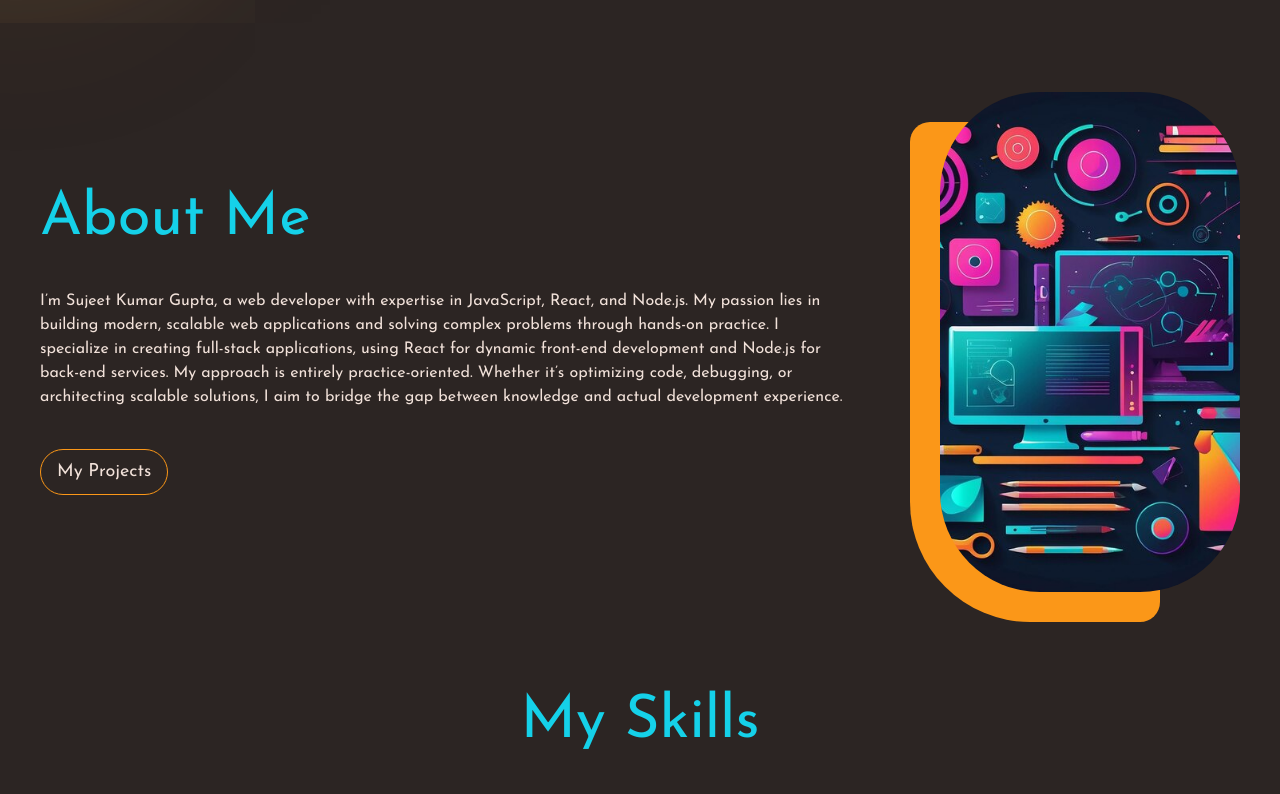
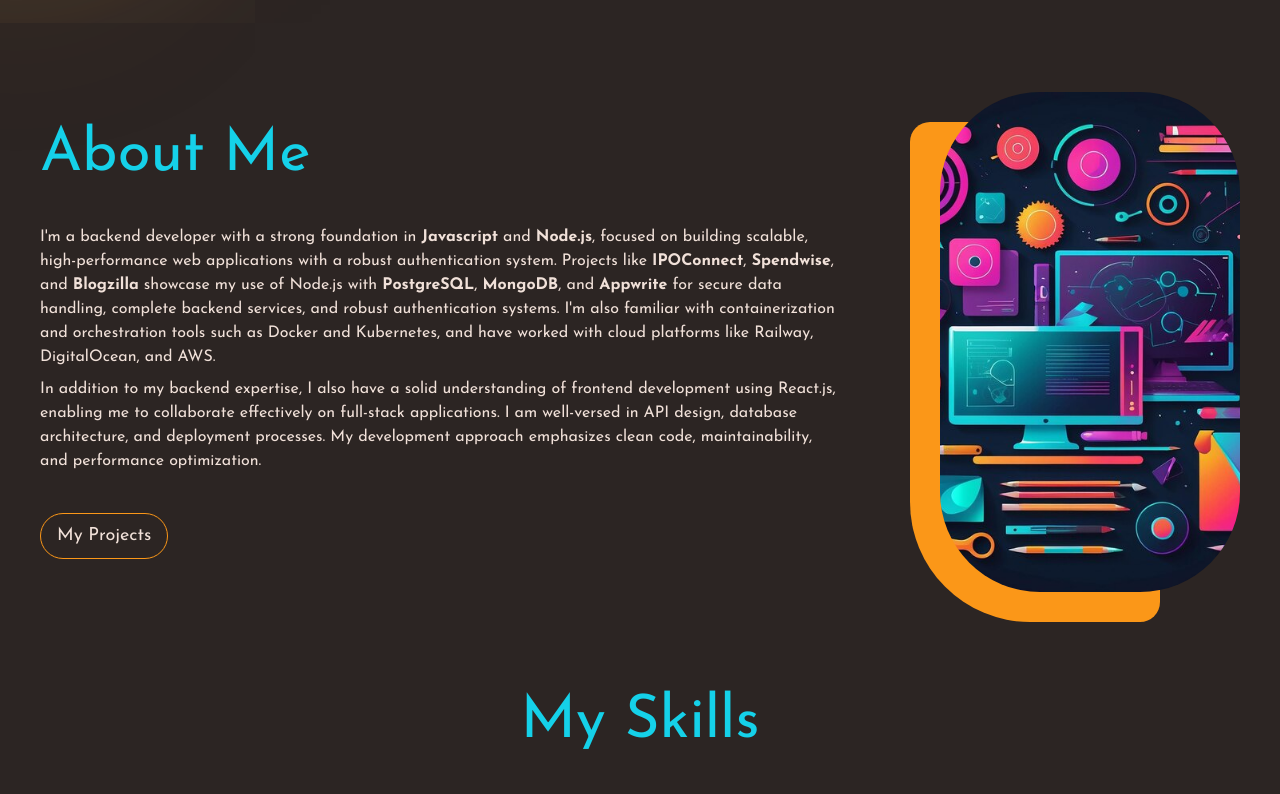
Before and after one commit to Sujeet2801/Portfolio_Website, a React (Vite) app: page / in a window 1280 px wide. Shown: the part 740-1534 px from the top of the page. Built offline with nearby package versions, Linux system fonts and the light colour scheme.

Commit message:
about me section updated

```diff
--- a/src/components/aboutMeSection.jsx/AboutMeText.jsx
+++ b/src/components/aboutMeSection.jsx/AboutMeText.jsx
@@ -1,14 +1,34 @@
-import React from 'react'
-import {Link} from 'react-scroll'
+import React from "react";
+import { Link } from "react-scroll";
 
 const AboutMeText = () => {
   return (
-    <div className='flex flex-col md:items-start sm:items-center md:text-left sm:text-center'>
+    <div className="flex flex-col md:items-start sm:items-center md:text-left sm:text-center">
+      <h2 className="text-6xl text-cyan mb-10">About Me</h2>
 
-      <h2 className=' text-6xl text-cyan mb-10 '>About Me</h2>
+      <p className="text-white">
+        I'm a backend developer with a strong foundation in{" "}
+        <span className="font-bold">Javascript</span> and{" "}
+        <span className="font-bold">Node.js</span>, focused on building
+        scalable, high-performance web applications with a robust authentication
+        system. Projects like <span className="font-bold">IPOConnect</span>,{" "}
+        <span className="font-bold">Spendwise</span>, and{" "}
+        <span className="font-bold">Blogzilla</span> showcase my use of Node.js
+        with <span className="font-bold">PostgreSQL</span>,{" "}
+        <span className="font-bold">MongoDB</span>, and{" "}
+        <span className="font-bold">Appwrite</span> for secure data handling,
+        complete backend services, and robust authentication systems. I'm also
+        familiar with containerization and orchestration tools such as Docker
+        and Kubernetes, and have worked with cloud platforms like Railway,
+        DigitalOcean, and AWS.
+      </p>
 
-      <p className=' text-white'>I’m Sujeet Kumar Gupta, a web developer with expertise in JavaScript, React, and Node.js. My passion lies in building modern, scalable web applications and solving complex problems through hands-on practice. I specialize in creating full-stack applications, using React for dynamic front-end development and Node.js for back-end services.
-My approach is entirely practice-oriented. Whether it’s optimizing code, debugging, or architecting scalable solutions, I aim to bridge the gap between knowledge and actual development experience.
+      <p className="text-white mt-2">In addition to my backend expertise, I also have
+        a solid understanding of frontend development using React.js, enabling
+        me to collaborate effectively on full-stack applications. I am
+        well-versed in API design, database architecture, and deployment
+        processes. My development approach emphasizes clean code,
+        maintainability, and performance optimization.
       </p>
 
       <Link
@@ -17,14 +37,16 @@
         duration={500}
         offset={-50} // Adjust scrolling position if needed
       >
-        <button className='border border-orange rounded-full py-2 px-4
-      text-lg flex items-center mt-10 hover:bg-orange duration-500
-      cursor-pointer md:self-start sm:self-center text-white hover:text-cyan '>
+        <button
+          className="border border-orange rounded-full py-2 px-4
+          text-lg flex items-center mt-10 duration-200
+          cursor-pointer md:self-start sm:self-center text-white hover:text-cyan"
+        >
           My Projects
         </button>
       </Link>
     </div>
-  )
-}
+  );
+};
 
-export default AboutMeText
+export default AboutMeText;
```
